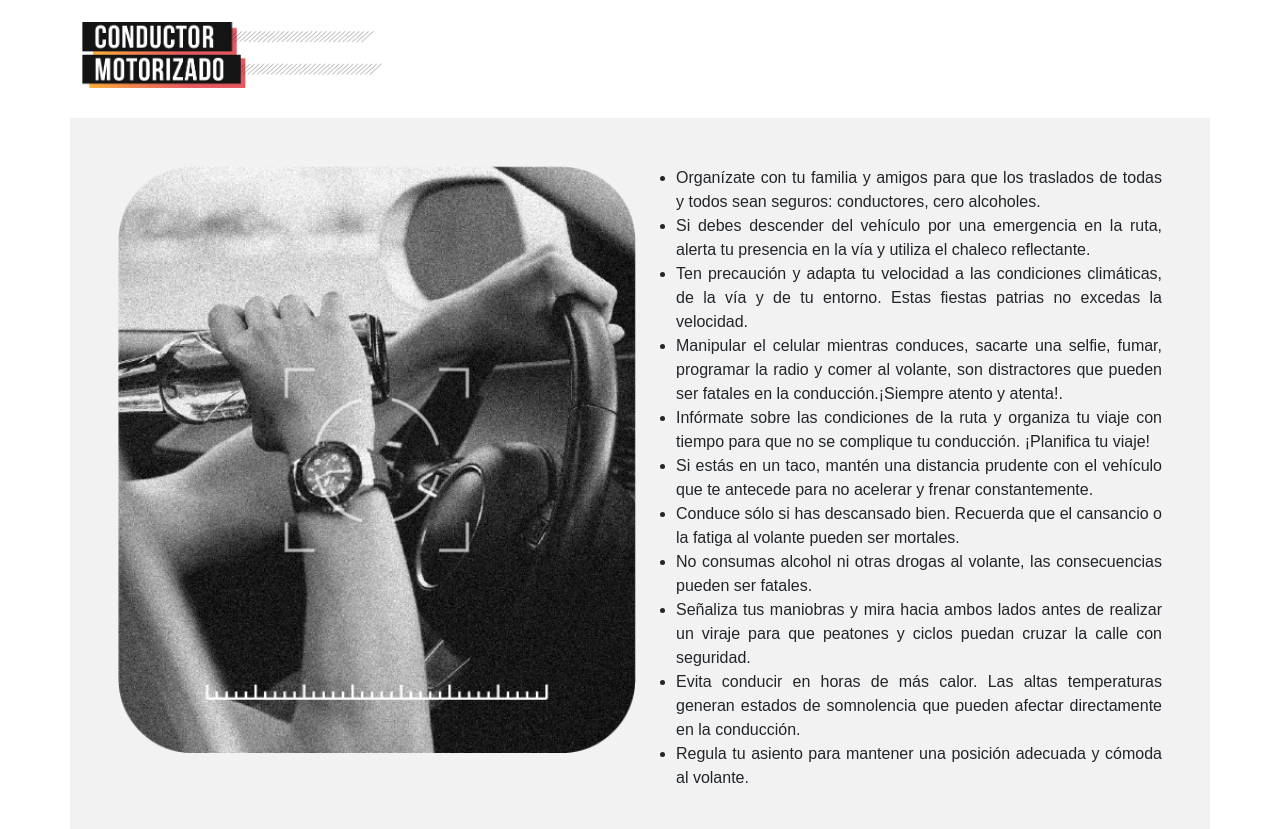
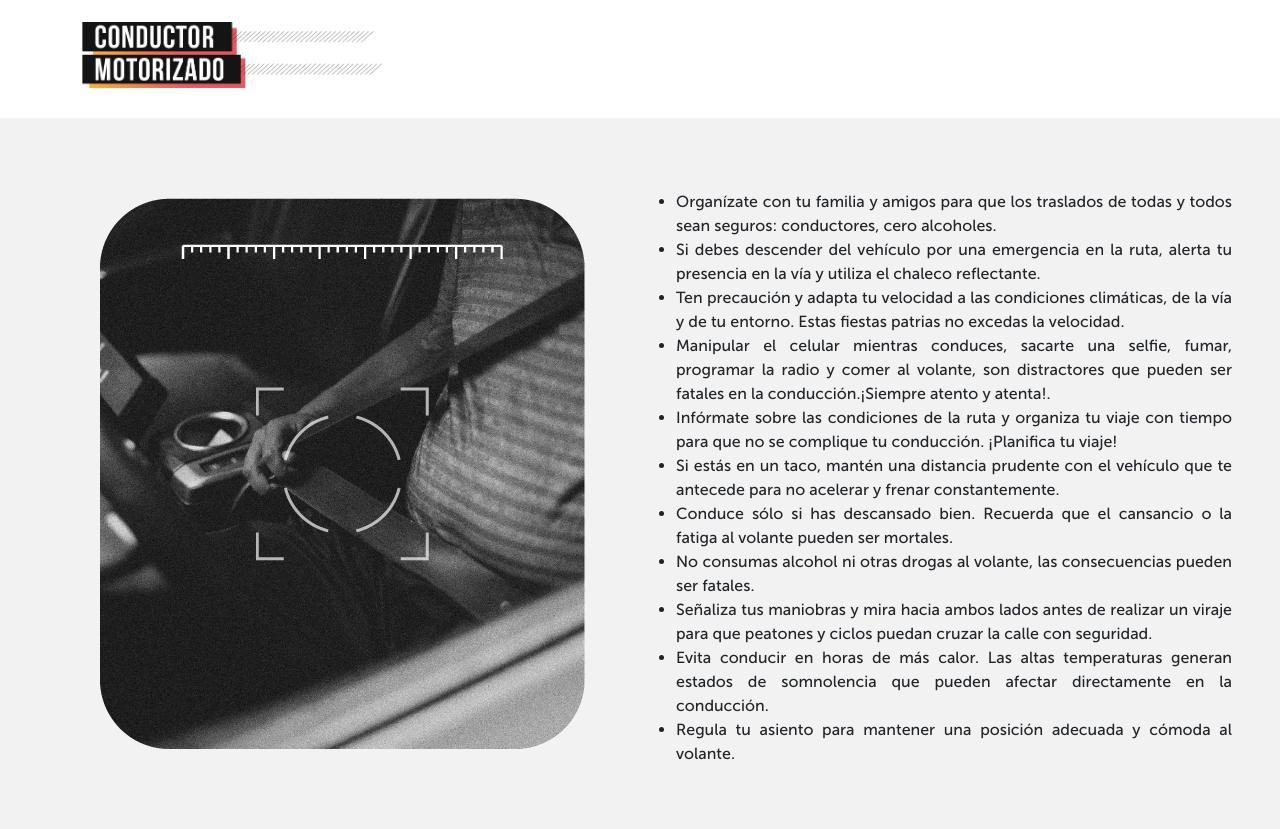
Before and after one commit to GoukiET/landing-18, a plain HTML site: page conductor-motorizado/index.html in a window 1280 px wide. Shown: the part 75-904 px from the top of the page. Drawn offline with nearby package versions, Linux system fonts and the light colour scheme.

Commit message:
Fix main-page and minis

```diff
--- a/ciclos/style.css
+++ b/ciclos/style.css
@@ -1,17 +1,36 @@
+@font-face {
+  font-family: 'museo-0';
+  src: url(../assets/fonts/MuseoSans_0.otf);
+}
+
+@font-face {
+  font-family: 'museo-500';
+  src: url(../assets/fonts/MuseoSans500.otf);
+}
+
+@font-face {
+  font-family: 'museo-700';
+  src: url(../assets/fonts/MuseoSans-700.ttf);
+}
+
+@font-face {
+  font-family: 'museo-900';
+  src: url(../assets/fonts/MuseoSans-900Italic.otf);
+}
+
 .barra-navegacion {
   background: linear-gradient(to right, #fddead, #f4b9bc);
 }
 
-#estadisticas-text {
-  margin-top: 20px;
+.estadistica-p {
+  text-align: justify;
+  font-family: museo-500;
 }
 
-.estadistica-p {
-  text-align: justify;
-}
 #titulo-ciclos {
   margin-bottom: 30px;
 }
+
 #footer {
   margin-top: 50px;
   font-size: 1rem;
--- a/conductor-motorizado/index.html
+++ b/conductor-motorizado/index.html
@@ -13,7 +13,7 @@
 <body>
     <!-- Comienzo del Nav -->
     <nav class="navbar navbar-expand-lg mb-4 barra-navegacion">
-        <div class="container">
+        <div class="container-fluid">
             <a class="navbar-brand" href="http://celebracionsegura.conaset.cl/"><img
                     src="../assets/images/logo-conaset.png" class="logo-conaset" alt="" /></a>
             <button class="navbar-toggler" type="button" data-bs-toggle="collapse" data-bs-target="#navbarNav"
@@ -71,30 +71,30 @@
     <div class="container" id="titulo-motorizado">
         <img src="../assets/images/conductor-motorizado-titulo.png" style="width: 300px;" alt="">
     </div>
-    <div class="container text-center p-5 contenedor-motorizado">
-        <div class="row gx-2">
-            <div class="col-md-6 ">
+    <div class="container-fluid text-center p-5 contenedor-motorizado">
+        <div class="row gx-2 d-flex align-items-center">
+            <div class="col-sm-12 col-md-6 ">
                 <div id="carouselExampleSlidesOnly" class="carousel slide" data-bs-touch="true" data-bs-ride="carousel">
                     <div class="carousel-inner">
-                        <div class="carousel-item active" data-bs-interval="4000">
-                            <img src="../assets/images/conductor-motorizado-foto1.png" class="d-block w-100 rounded-4"
+                        <div class="carousel-item active" data-bs-interval="2000">
+                            <img src="../assets/images/conductor-motorizado-foto1.png" class="rounded-4 img-fluid"
                                 alt="...">
                         </div>
                         <div class="carousel-item" data-bs-interval="2000">
-                            <img src="../assets/images/conductor-motorizado-foto2.png" class="d-block w-100 rounded-4"
+                            <img src="../assets/images/conductor-motorizado-foto2.png" class="rounded-4 img-fluid"
                                 alt="...">
                         </div>
-                        <div class="carousel-item">
-                            <img src="../assets/images/conductor-motorizado-foto3.png" class="d-block w-100 rounded-4"
+                        <div class="carousel-item" data-bs-interval="2000">
+                            <img src="../assets/images/conductor-motorizado-foto3.png" class="rounded-4 img-fluid"
                                 alt="...">
                         </div>
                     </div>
                 </div>
             </div>
-            <div class="col-md-6">
+            <div class="col-sm-12 col-md-6">
                 <div class="estadistica-p">
                     <ul>
-                        <li class="">
+                        <li class="mt-4">
                             Organízate con tu familia y amigos para que los traslados de todas y todos sean seguros:
                             conductores, cero alcoholes.
                         </li>
@@ -152,9 +152,9 @@
 
     <!-- Comienzo contenedor dos columnas carrusel - texto -->
 
-    <div class="container text-center p-5 contenedor-motorizado" id="contenedor-moto">
-        <div class=" row">
-            <div class="col-md-6">
+    <div class="container-fluid text-center p-5 contenedor-motorizado" id="contenedor-moto">
+        <div class="row d-flex align-items-center">
+            <div class="col-sm-12 col-md-6">
                 <div>
                     <img src="../assets/images/title-si-viajas-en-motocicleta.png" alt="" class="mb-3"
                         style="width: 200px;">
@@ -179,30 +179,27 @@
                             traumatismos, y, por supuesto, las probabilidades de fallecer si participas en un siniestro
                             vial. ¡Úsalo siempre!
                         </li>
-                        <li class="">
+                        <li class="mb-4">
                             Si eres repartidor/a, conduce con precaución, respeta siempre las
                         </li>
                     </ul>
+                </div>
+            </div>
 
-                </div>
-
-
-
-            </div>
-            <div class="col-md-6 ">
+            <div class="col-sm-12 col-md-6 ">
                 <div id="carouselExampleSlidesOnly" class="carousel slide" data-bs-touch="true" data-bs-ride="carousel">
                     <div class="carousel-inner">
                         <div class="carousel-item active" data-bs-interval="4000">
-                            <img src="../assets/images/moto1.png" class="d-block w-100 rounded-4" alt="...">
+                            <img src="../assets/images/moto1.png" class="rounded-4 img-fluid" alt="...">
                         </div>
                         <div class="carousel-item" data-bs-interval="2000">
-                            <img src="../assets/images/moto2.png" class="d-block w-100 rounded-4" alt="...">
+                            <img src="../assets/images/moto2.png" class="rounded-4 img-fluid" alt="...">
                         </div>
                         <div class="carousel-item">
-                            <img src="../assets/images/moto3.png" class="d-block w-100 rounded-4" alt="...">
+                            <img src="../assets/images/moto3.png" class="rounded-4 img-fluid" alt="...">
                         </div>
                         <div class="carousel-item">
-                            <img src="../assets/images/moto4.png" class="d-block w-100 rounded-4" alt="...">
+                            <img src="../assets/images/moto4.png" class="rounded-4 img-fluid" alt="...">
                         </div>
                     </div>
                 </div>
--- a/conductor-motorizado/style.css
+++ b/conductor-motorizado/style.css
@@ -1,13 +1,30 @@
+@font-face {
+  font-family: 'museo-0';
+  src: url(../assets/fonts/MuseoSans_0.otf);
+}
+
+@font-face {
+  font-family: 'museo-500';
+  src: url(../assets/fonts/MuseoSans500.otf);
+}
+
+@font-face {
+  font-family: 'museo-700';
+  src: url(../assets/fonts/MuseoSans-700.ttf);
+}
+
+@font-face {
+  font-family: 'museo-900';
+  src: url(../assets/fonts/MuseoSans-900Italic.otf);
+}
+
 .barra-navegacion {
   background: linear-gradient(to right, #fddead, #f4b9bc);
 }
 
-#estadisticas-text {
-  margin-top: 20px;
-}
-
 .estadistica-p {
   text-align: justify;
+  font-family: museo-500;
 }
 
 #titulo-motorizado {
--- a/copiloto/style.css
+++ b/copiloto/style.css
@@ -1,13 +1,30 @@
+@font-face {
+  font-family: 'museo-0';
+  src: url(../assets/fonts/MuseoSans_0.otf);
+}
+
+@font-face {
+  font-family: 'museo-500';
+  src: url(../assets/fonts/MuseoSans500.otf);
+}
+
+@font-face {
+  font-family: 'museo-700';
+  src: url(../assets/fonts/MuseoSans-700.ttf);
+}
+
+@font-face {
+  font-family: 'museo-900';
+  src: url(../assets/fonts/MuseoSans-900Italic.otf);
+}
+
 .barra-navegacion {
   background: linear-gradient(to right, #fddead, #f4b9bc);
 }
 
-#estadisticas-text {
-  margin-top: 20px;
-}
-
 .estadistica-p {
   text-align: justify;
+  font-family: museo-500;
 }
 
 #titulo-copiloto {
--- a/estadisticas/style.css
+++ b/estadisticas/style.css
@@ -1,12 +1,31 @@
+@font-face {
+  font-family: 'museo-0';
+  src: url(../assets/fonts/MuseoSans_0.otf);
+}
+
+@font-face {
+  font-family: 'museo-500';
+  src: url(../assets/fonts/MuseoSans500.otf);
+}
+
+@font-face {
+  font-family: 'museo-700';
+  src: url(../assets/fonts/MuseoSans-700.ttf);
+}
+
+@font-face {
+  font-family: 'museo-900';
+  src: url(../assets/fonts/MuseoSans-900Italic.otf);
+}
+
 .barra-navegacion {
   background: linear-gradient(to right, #fddead, #f4b9bc);
-}
-#estadisticas-text {
-  margin-top: 20px;
 }
 
 .estadistica-p {
   text-align: justify;
+  font-family: museo-700;
+  font-size: 23px;
 }
 #titulo-ciclos {
   margin-bottom: 30px;
--- a/pasajeros/style.css
+++ b/pasajeros/style.css
@@ -1,3 +1,23 @@
+@font-face {
+  font-family: 'museo-0';
+  src: url(../assets/fonts/MuseoSans_0.otf);
+}
+
+@font-face {
+  font-family: 'museo-500';
+  src: url(../assets/fonts/MuseoSans500.otf);
+}
+
+@font-face {
+  font-family: 'museo-700';
+  src: url(../assets/fonts/MuseoSans-700.ttf);
+}
+
+@font-face {
+  font-family: 'museo-900';
+  src: url(../assets/fonts/MuseoSans-900Italic.otf);
+}
+
 .barra-navegacion {
   background: linear-gradient(to right, #fddead, #f4b9bc);
 }
@@ -8,6 +28,7 @@
 
 .estadistica-p {
   text-align: justify;
+  font-family: museo-500;
 }
 
 #titulo-pasajeros {
--- a/peatones/style.css
+++ b/peatones/style.css
@@ -1,13 +1,30 @@
+@font-face {
+  font-family: 'museo-0';
+  src: url(../assets/fonts/MuseoSans_0.otf);
+}
+
+@font-face {
+  font-family: 'museo-500';
+  src: url(../assets/fonts/MuseoSans500.otf);
+}
+
+@font-face {
+  font-family: 'museo-700';
+  src: url(../assets/fonts/MuseoSans-700.ttf);
+}
+
+@font-face {
+  font-family: 'museo-900';
+  src: url(../assets/fonts/MuseoSans-900Italic.otf);
+}
+
 .barra-navegacion {
   background: linear-gradient(to right, #fddead, #f4b9bc);
 }
 
-#estadisticas-text {
-  margin-top: 20px;
-}
-
 .estadistica-p {
   text-align: justify;
+  font-family: museo-500;
 }
 
 #titulo-peatones {
--- a/style.css
+++ b/style.css
@@ -34,6 +34,10 @@
 
 .titulo-responsive {
   background-color: #141414;
+}
+
+.links {
+  background-color: #e2e3e5;
 }
 
 #poreso {
```
Also changed, not shown: ciclos/index.html (+11 -11 lines), copiloto/index.html (+8 -8 lines), estadisticas/index.html (+21 -20 lines), index.html (+36 -25 lines), pasajeros/index.html (+11 -14 lines), peatones/index.html (+10 -9 lines), assets/images/timeline2.png (added).
